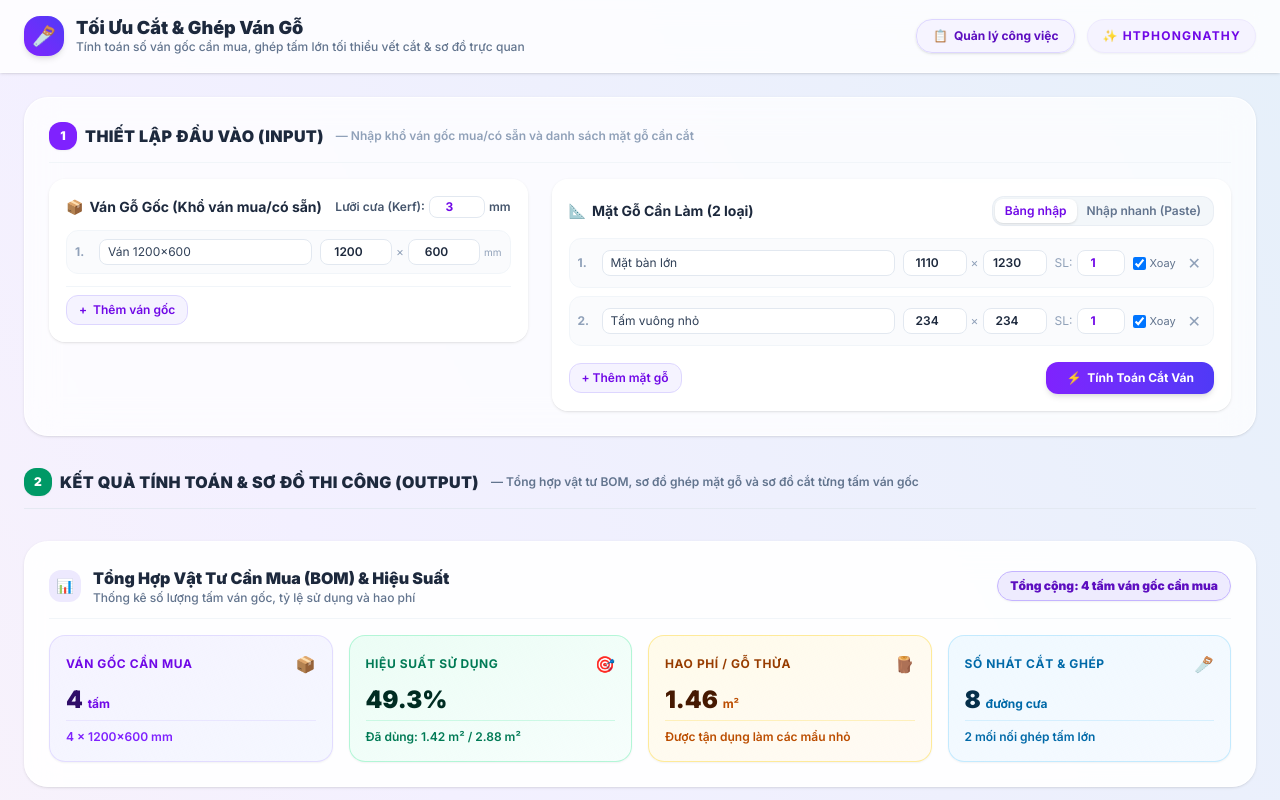
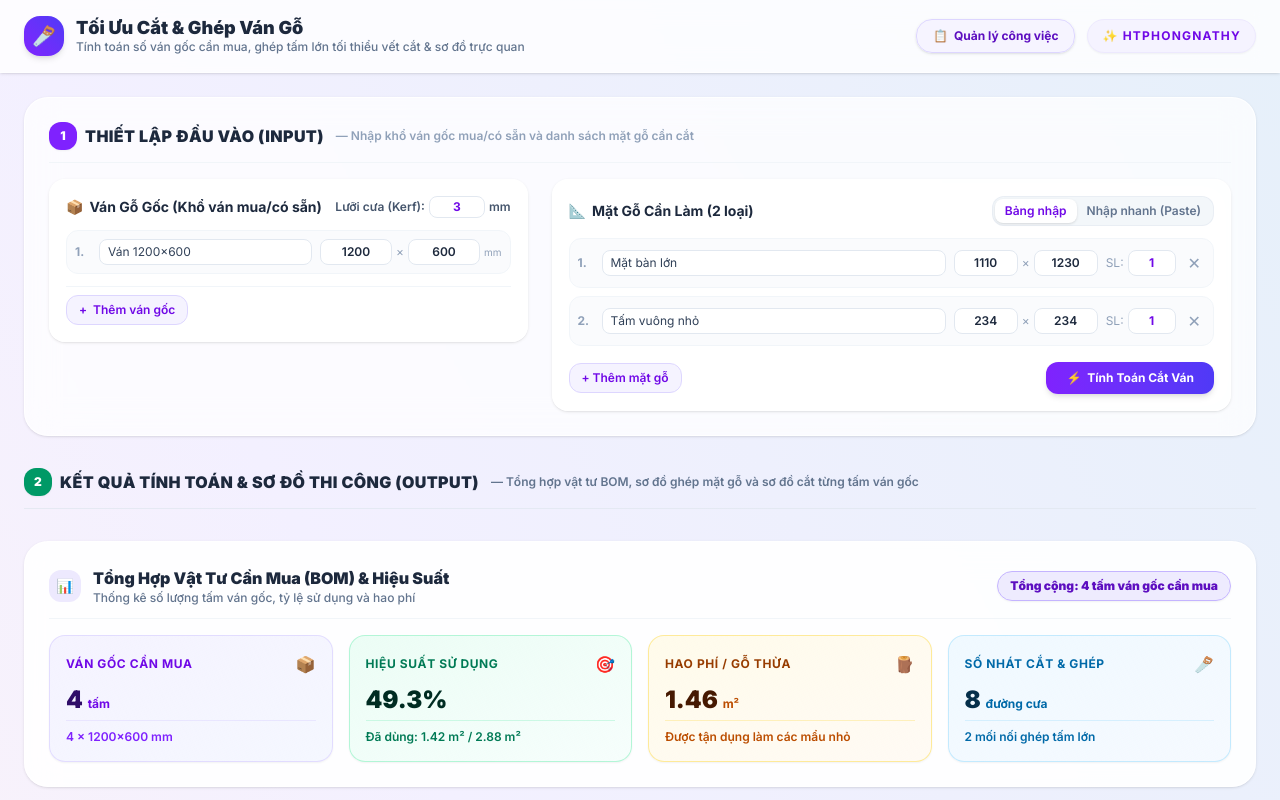
Before and after one commit to htphong0909/TaskManagementWeb, a Next.js app: page /wood-cut in a window 1280 px wide. Shown: the top 800 px of the page. Built offline with nearby package versions, Linux system fonts and the light colour scheme.

Commit message:
feat(wood-cut): integrate NumericInput and remove rotation checkbox in forms

```diff
--- a/src/components/wood-cut/RequiredPiecesForm.tsx
+++ b/src/components/wood-cut/RequiredPiecesForm.tsx
@@ -3,6 +3,7 @@
 import React, { useState } from "react";
 import { RequiredPieceInput } from "@/types/woodCut";
 import { parseRequiredPiecesText, formatPiecesToText } from "@/lib/woodCutParser";
+import NumericInput from "./NumericInput";
 
 interface Props {
   pieces: RequiredPieceInput[];
@@ -134,41 +135,37 @@ export default function RequiredPiecesForm({ pieces, setPieces, onCalculate }: P
                 className="flex-1 min-w-[90px] px-2 py-1 bg-white border border-slate-200 rounded-lg text-xs text-slate-700 outline-none focus:border-violet-400"
               />
               <div className="flex items-center gap-1">
-                <input
-                  type="number"
+                <NumericInput
                   value={p.length}
-                  onChange={(e) => handleUpdate(p.id, "length", Math.max(1, parseInt(e.target.value) || 0))}
+                  onChange={(val) => handleUpdate(p.id, "length", val)}
+                  min={1}
+                  defaultValue={100}
                   className="w-16 px-1.5 py-1 bg-white border border-slate-200 rounded-lg text-xs font-semibold text-slate-800 outline-none focus:border-violet-400 text-center"
                   placeholder="Dài"
+                  ariaLabel={`Chiều dài ${p.name}`}
                 />
                 <span className="text-slate-400 text-xs">×</span>
-                <input
-                  type="number"
+                <NumericInput
                   value={p.width}
-                  onChange={(e) => handleUpdate(p.id, "width", Math.max(1, parseInt(e.target.value) || 0))}
+                  onChange={(val) => handleUpdate(p.id, "width", val)}
+                  min={1}
+                  defaultValue={100}
                   className="w-16 px-1.5 py-1 bg-white border border-slate-200 rounded-lg text-xs font-semibold text-slate-800 outline-none focus:border-violet-400 text-center"
                   placeholder="Rộng"
+                  ariaLabel={`Chiều rộng ${p.name}`}
                 />
               </div>
               <div className="flex items-center gap-1">
                 <span className="text-slate-400 text-xs">SL:</span>
-                <input
-                  type="number"
-                  min="1"
+                <NumericInput
                   value={p.quantity}
-                  onChange={(e) => handleUpdate(p.id, "quantity", Math.max(1, parseInt(e.target.value) || 1))}
+                  onChange={(val) => handleUpdate(p.id, "quantity", val)}
+                  min={1}
+                  defaultValue={1}
                   className="w-12 px-1.5 py-1 bg-white border border-slate-200 rounded-lg text-xs font-bold text-violet-700 outline-none focus:border-violet-400 text-center"
+                  ariaLabel={`Số lượng ${p.name}`}
                 />
               </div>
-              <label className="flex items-center gap-1 text-[11px] text-slate-500 cursor-pointer" title="Cho phép xoay 90° để tối ưu ván">
-                <input
-                  type="checkbox"
-                  checked={p.allowRotation}
-                  onChange={(e) => handleUpdate(p.id, "allowRotation", e.target.checked)}
-                  className="rounded text-violet-600 focus:ring-violet-400"
-                />
-                Xoay
-              </label>
               {pieces.length > 1 && (
                 <button
                   type="button"
--- a/src/components/wood-cut/StockSheetForm.tsx
+++ b/src/components/wood-cut/StockSheetForm.tsx
@@ -2,6 +2,7 @@
 
 import React from "react";
 import { StockSheetInput, CalculationConfig } from "@/types/woodCut";
+import NumericInput from "./NumericInput";
 
 interface Props {
   stockSheets: StockSheetInput[];
@@ -41,13 +42,14 @@ export default function StockSheetForm({ stockSheets, setStockSheets, config, se
         <div className="flex items-center gap-2">
           <label className="text-xs text-slate-600 font-semibold flex items-center gap-1">
             Lưỡi cưa (Kerf):
-            <input
-              type="number"
-              min="0"
-              max="20"
+            <NumericInput
               value={config.kerf}
-              onChange={(e) => setConfig({ ...config, kerf: parseFloat(e.target.value) || 0 })}
+              onChange={(val) => setConfig({ ...config, kerf: val })}
+              min={0}
+              max={20}
+              defaultValue={3}
               className="w-14 px-1.5 py-0.5 bg-white border border-slate-200 rounded-lg text-xs font-bold text-violet-700 outline-none focus:border-violet-400 text-center"
+              ariaLabel="Độ dày lưỡi cưa"
             />
             mm
           </label>
@@ -67,20 +69,24 @@ export default function StockSheetForm({ stockSheets, setStockSheets, config, se
               className="flex-1 min-w-[100px] px-2 py-1 bg-white border border-slate-200 rounded-lg text-xs text-slate-700 outline-none focus:border-violet-400"
             />
             <div className="flex items-center gap-1">
-              <input
-                type="number"
+              <NumericInput
                 value={s.length}
-                onChange={(e) => handleUpdate(s.id, "length", Math.max(1, parseInt(e.target.value) || 0))}
+                onChange={(val) => handleUpdate(s.id, "length", val)}
+                min={1}
+                defaultValue={1200}
                 className="w-18 px-2 py-1 bg-white border border-slate-200 rounded-lg text-xs font-semibold text-slate-800 outline-none focus:border-violet-400 text-center"
                 placeholder="Dài"
+                ariaLabel={`Chiều dài ${s.name || "ván gốc"}`}
               />
               <span className="text-slate-400 text-xs">×</span>
-              <input
-                type="number"
+              <NumericInput
                 value={s.width}
-                onChange={(e) => handleUpdate(s.id, "width", Math.max(1, parseInt(e.target.value) || 0))}
+                onChange={(val) => handleUpdate(s.id, "width", val)}
+                min={1}
+                defaultValue={600}
                 className="w-18 px-2 py-1 bg-white border border-slate-200 rounded-lg text-xs font-semibold text-slate-800 outline-none focus:border-violet-400 text-center"
                 placeholder="Rộng"
+                ariaLabel={`Chiều rộng ${s.name || "ván gốc"}`}
               />
               <span className="text-slate-400 text-[10px]">mm</span>
             </div>
```
